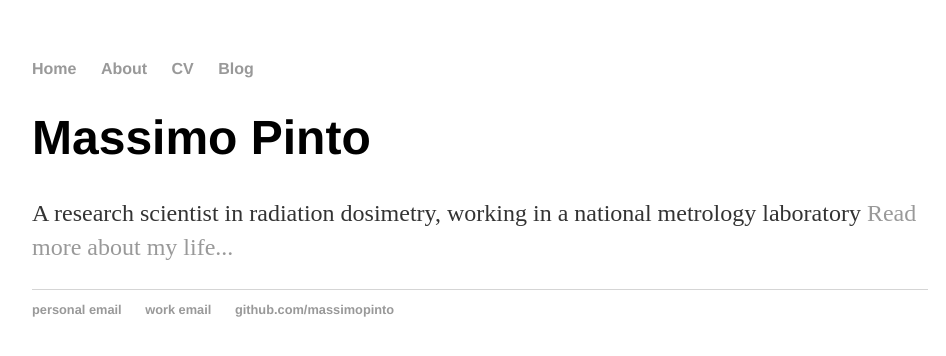
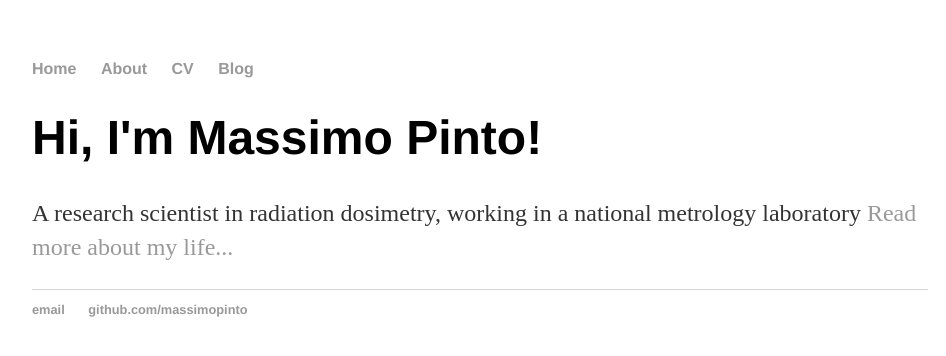
Before and after one commit to massimopinto/massimopinto.github.io, a Jekyll site: the page built from index.html, in a window 1280 px wide. Shown: the top 356 px of the page, without its empty margins (160-1106 px from the left). Built offline with Jekyll 4.4.1, drawn with Linux system fonts in a browser that asks for light colours.

Commit message:
Update index.html
Changed to adopt jekyll, as at step 10 of http://jmcglone.com/guides/github-pages/

```diff
--- a/index.html
+++ b/index.html
@@ -1,32 +1,8 @@
-<!DOCTYPE html>
-<html>
-	<head>
-		<title>Massimo Pinto, Research Scientist</title>
-		<!-- link to main stylesheet -->
-		<link rel="stylesheet" type="text/css" href="/css/main.css">
-	</head>
-	</head>
-	<body>
-		<nav>
-    		<ul>
-        		<li><a href="/">Home</a></li>
-	        	<li><a href="/about">About</a></li>
-        		<li><a href="/cv">CV</a></li>
-        		<li><a href="/blog">Blog</a></li>
-    		</ul>
-		</nav>
-		<div class="container">
-    		<div class="blurb">
-        		<h1>Massimo Pinto</h1>
-				<p> A research scientist in radiation dosimetry, working in a national metrology laboratory <a href="/about">Read more about my life...</a></p>
-    		</div><!-- /.blurb -->
-		</div><!-- /.container -->
-		<footer>
-    		<ul>
-        		<li><a href="mailto:massimo.pinto@me.com">personal email</a></li>
-        		<li><a href="mailto:massimo.pinto@enea.it">work email</a></li>
-        		<li><a href="https://github.com/massimopinto">github.com/massimopinto</a></li>
-			</ul>
-		</footer>
-	</body>
-</html>
+---
+layout: default
+title: Massimo Pinto, Research Scientist
+---
+<div class="blurb">
+	<h1>Hi, I'm Massimo Pinto!</h1>
+	<p>A research scientist in radiation dosimetry, working in a national metrology laboratory <a href="/about">Read more about my life...</a></p>
+</div><!-- /.blurb -->
```
